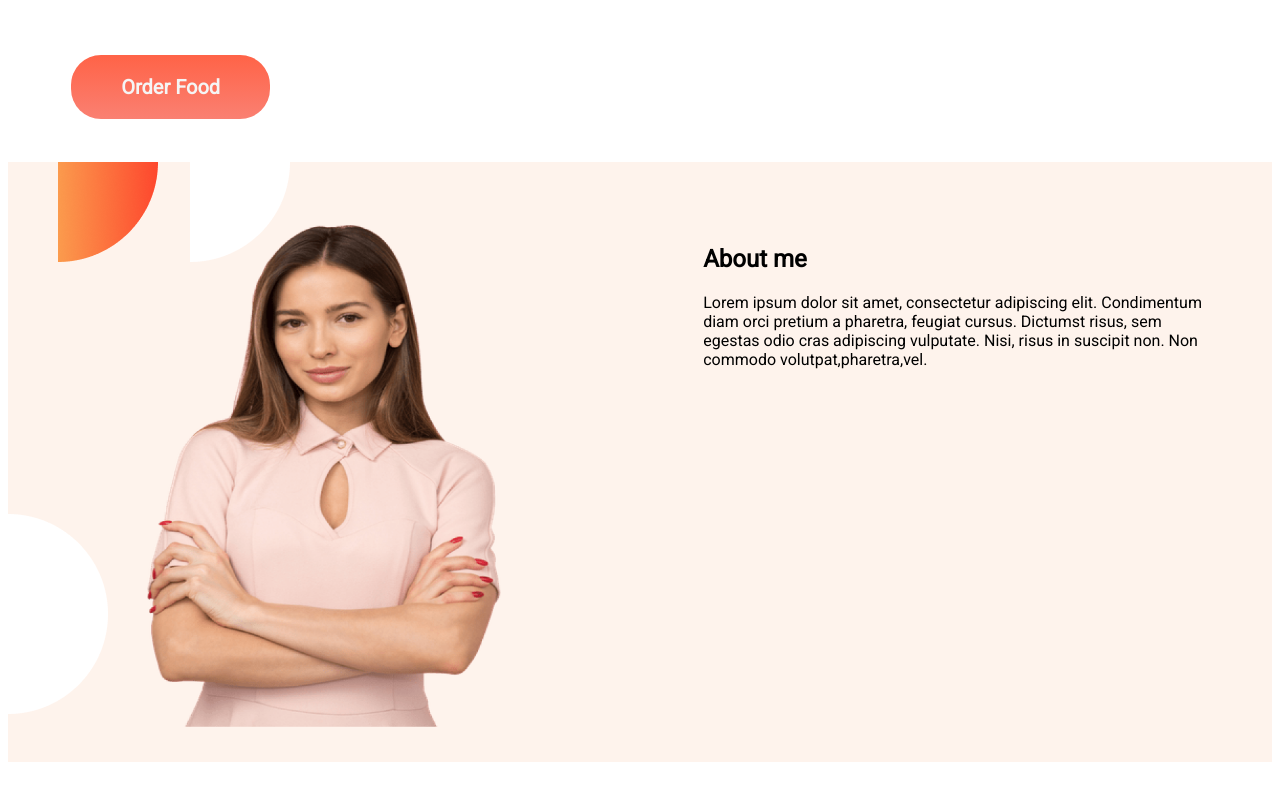
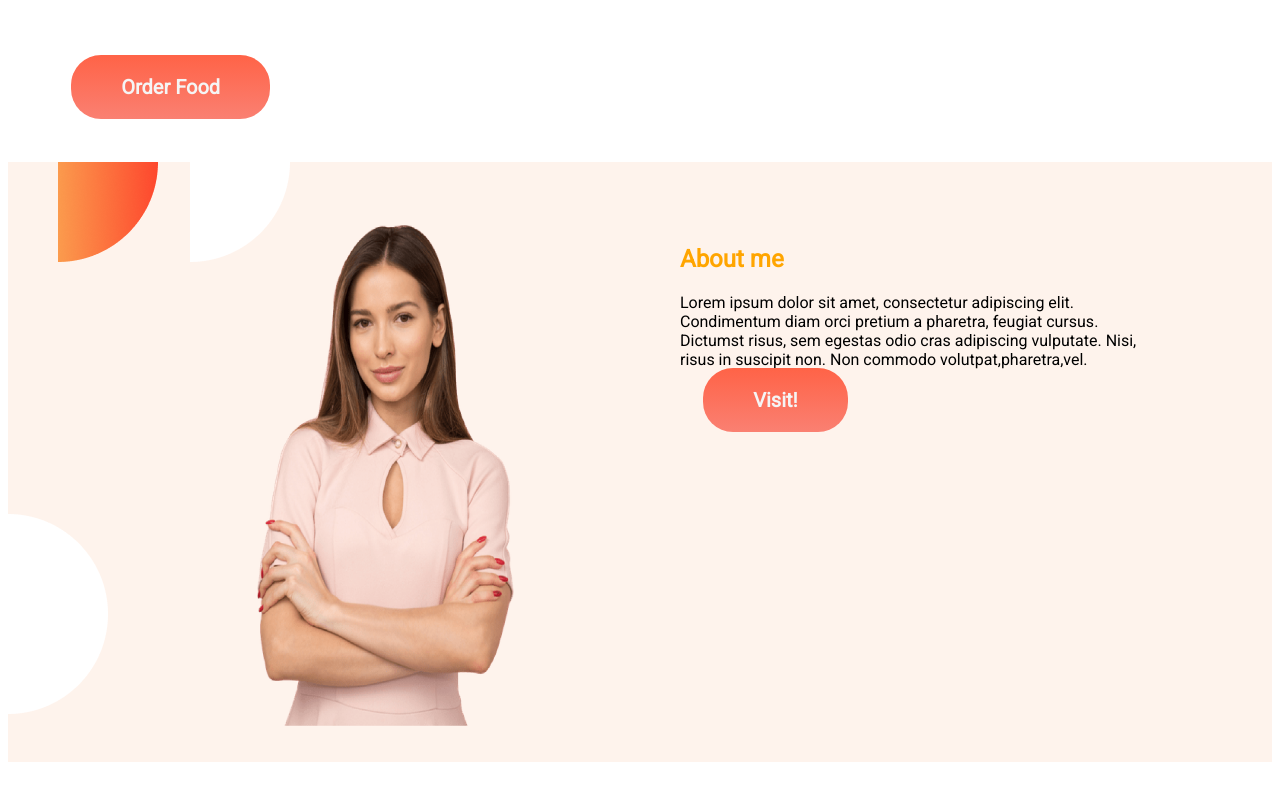
Before and after one commit to afrinfarhana999/food-network, a plain HTML site: page index.html in a window 1280 px wide. Shown: the part 686-1486 px from the top of the page. Drawn offline with Linux system fonts and the light colour scheme.

Commit message:
styles added

```diff
--- a/index.html
+++ b/index.html
@@ -43,14 +43,19 @@
                 <img src="images/Person Image.png" alt="">
             </div>
             <div class="half-width text-edit ">
-                <h2>About me</h2>
+                <h2 class="rong">About me</h2>
                 <p>Lorem ipsum dolor sit amet, consectetur adipiscing
                     elit. Condimentum diam orci pretium a pharetra,
                     feugiat cursus. Dictumst risus, sem egestas odio cras
                     adipiscing vulputate. Nisi, risus in suscipit non. Non
                     commodo volutpat,pharetra,vel.</p>
+                <div class="link half-width">
+                    <a class="link-button" target="-blank" href="https://www.foodpanda.com.bd/">Visit!</a>
+                </div>
+
             </div>
         </div>
+
     </section>
 
 
--- a/style.css
+++ b/style.css
@@ -42,14 +42,17 @@ h1{
 .banner{
     background-image: url(images/7.png);
     background-repeat: no-repeat;
+    margin: 0;
 }
 .photo-size img{
-    width:70%;
-    height:72%;
-    padding-left: 15%;
-    padding-bottom:23%;
+    width:55%;
+    height:82%;
+    padding-left:40%;
+    padding-bottom:43%;
 
 }
 .text-edit{
-    padding-bottom:600px;
+    padding-left:80px ;
+    padding-bottom:20%;
+    padding-right:10%;
 }
```
